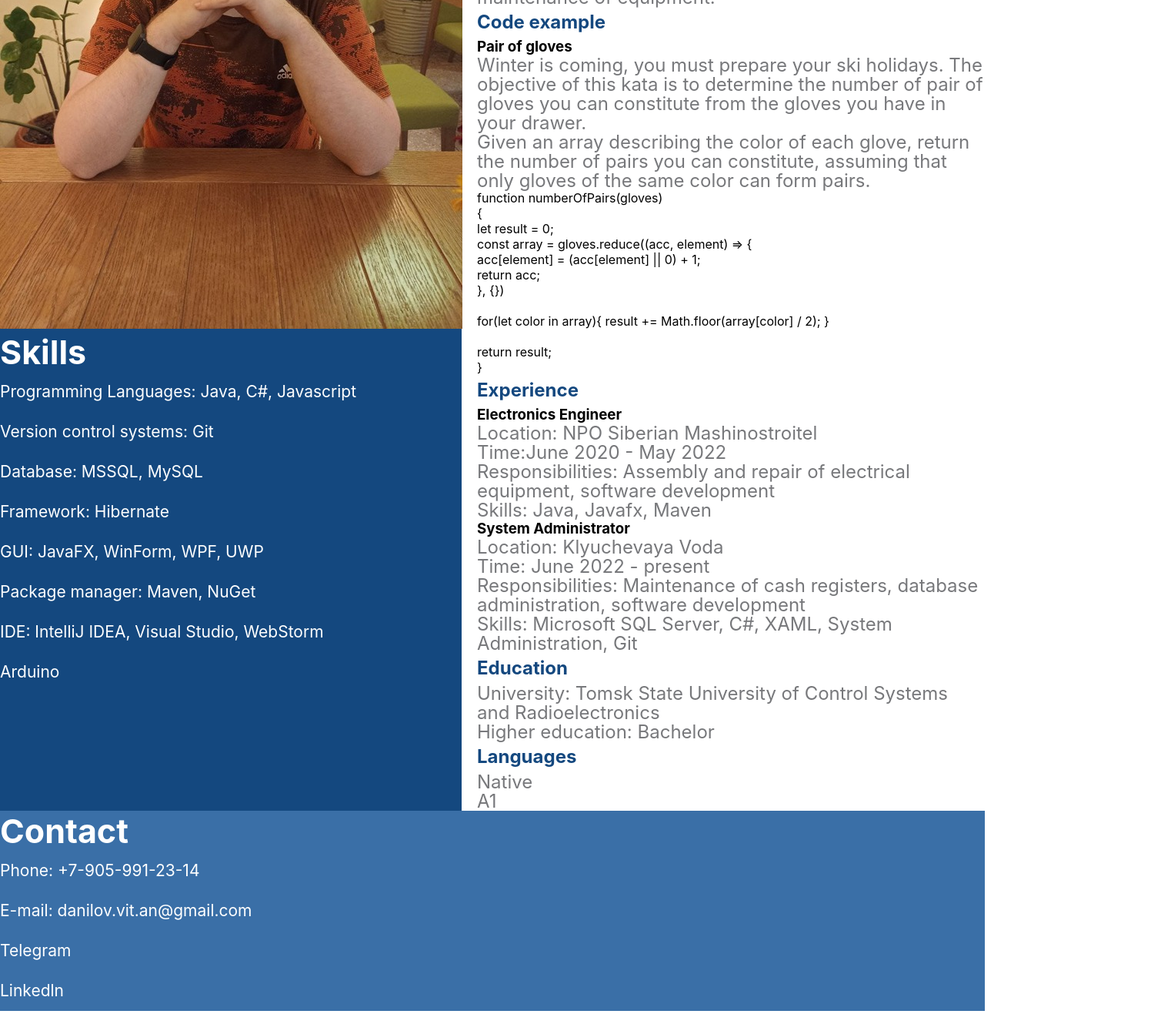
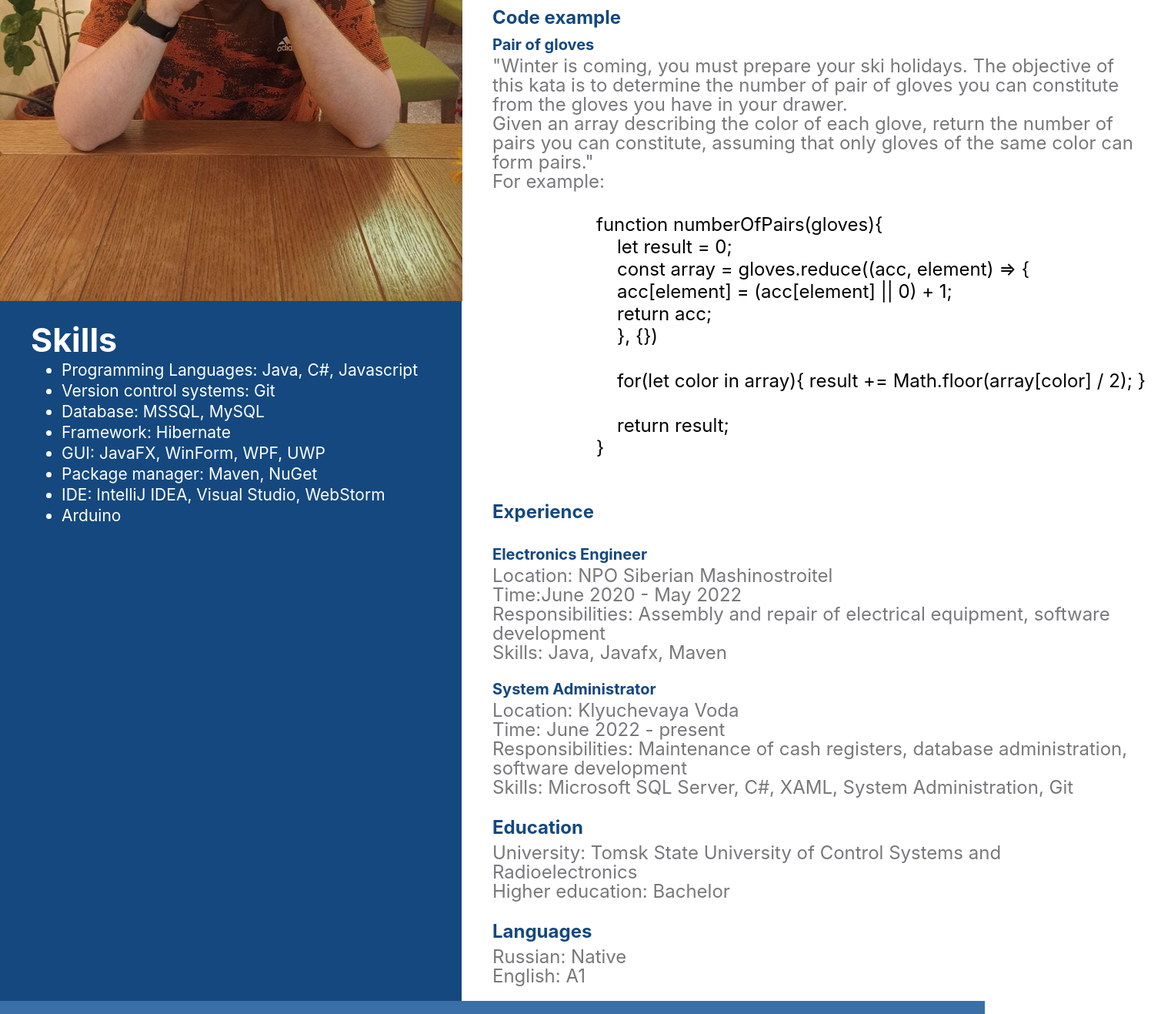
Before and after one commit to Vitalii23/rsschool-cv, a plain HTML site: page index.html in a window 1280 px wide. Shown: the part 453-1770 px from the top of the page at 77% size, 1509 px wide, since content can reach past the window. Drawn offline with Linux system fonts and the light colour scheme.

Commit message:
feat: refactory code and well done task

```diff
--- a/assets/styles/footer.css
+++ b/assets/styles/footer.css
@@ -1,6 +1,7 @@
 
 footer {
     background: #3a6fa7;
+    padding: 20px;
 }
 
 .cv_contact{
@@ -10,20 +11,19 @@ footer {
 
 .cv_contact_name{
     font-weight: 700;
-    font-size: 43px;
-    line-height: 52px;
+    font-size: 25px;
+    line-height: 20px;
     color: #FFFFFF;
 }
 
 .cv_contact_element{
     display: flex;
     flex-direction: column;
-    column-gap: 20px;
 }
 
 .cv_contact_info{
     font-weight: 400;
     font-size: 21px;
-    line-height: 52px;
+    line-height: 30px;
     color: #FFFFFF;
 }
--- a/assets/styles/header.css
+++ b/assets/styles/header.css
@@ -2,18 +2,18 @@
 nav{
     background: #3a6fa7;
     color: #FFFFFF;
-    padding: 29px 0;
+    padding: 12px 0;
 }
 
 .menu__list {
     display: flex;
     gap: 58px;
+    justify-content: center;
 }
 
 .menu__list a {
     font-weight: 500;
     font-size: 16px;
     font-style: normal;
-    line-height: 140%;
     color: #ffffff;
 }
--- a/assets/styles/style.css
+++ b/assets/styles/style.css
@@ -27,14 +27,20 @@ main{
     column-gap: 20px;
 }
 
+#skill {
+    padding: 20px 0;
+}
+
+#experience {
+    display: flex;
+    flex-direction: column;
+    gap: 20px;
+}
+
 section {
     width: 100%;
     display: flex;
     flex-direction: column;
-}
-
-.about{
-
 }
 
 .cv_info {
@@ -45,6 +51,8 @@ section {
 
 .cv_main {
     background: #FFFFFF;
+    padding: 20px;
+    gap: 20px;
 }
 
 .cv_name{
@@ -70,11 +78,22 @@ section {
     color: #14487F;
 }
 
+.cv_heading_lower{
+    font-weight: 700;
+    font-size: 20px;
+    line-height: 30px;
+    color: #14487F;
+}
+
 .cv_text{
     font-weight: 400;
     font-size: 24px;
     line-height: 25px;
     color: #77787B;
+}
+
+.cv_text_code{
+    font-size: 24px;
 }
 
 .cv_skill_name{
@@ -84,9 +103,14 @@ section {
     color: #FFFFFF;
 }
 
+.cv_skill_info{
+    padding-left: 40px;
+}
+
 .cv_skill_info li{
+    list-style: disc;
     font-weight: 400;
     font-size: 21px;
-    line-height: 52px;
+    line-height: 27px;
     color: #FFFFFF;
 }
--- a/index.html
+++ b/index.html
@@ -6,7 +6,6 @@
     <link rel="stylesheet" href="assets/styles/style.css">
     <link rel="stylesheet" href="assets/styles/header.css">
     <link rel="stylesheet" href="assets/styles/footer.css">
-    <link rel="script" href="script.js">
 </head>
 <body>
     <header>
@@ -38,10 +37,10 @@
             <div>
                 <img src="assets/images/me.jpg" alt="Me" height="800" width="601">
             </div>
-            <div>
-                <div class="skill">
+            <div class="cv_skill_info">
+                <div id="skill">
                     <h2 class="cv_skill_name">Skills</h2>
-                    <ol class="cv_skill_info">
+                    <ul class="cv_skill_info">
                         <li>Programming Languages: Java, C#, Javascript</li>
                         <li>Version control systems: Git</li>
                         <li>Database: MSSQL, MySQL</li>
@@ -50,44 +49,44 @@
                         <li>Package manager: Maven, NuGet</li>
                         <li>IDE: IntelliJ IDEA, Visual Studio, WebStorm</li>
                         <li>Arduino</li>
-                    </ol>
+                    </ul>
                 </div>
             </div>
         </section>
         <section class="cv_main">
             <h1 class="cv_name">Vitalii Danilov</h1>
             <p class="cv_post">System Administrator</p>
-            <div class="about">
+            <div id="about">
                 <h2 class="cv_heading">About Myself</h2>
                 <p class="cv_text">At this stage, my career path has received quite a few skills and abilities that have led me to what I am.
                     Through my position as an electronics engineer, I learned how to organize work so that it can be done on time, work in a team and get an engineering mindset.
                     Thanks to my knowledge of programming, I simplified some procedures that increased the efficiency of production, which taught me to be diligent and get my way.
                     Now I work as a system administrator, I study administration and system maintenance of equipment.</p>
             </div>
-            <div class="example">
+            <div id="example">
                 <h2 class="cv_heading">Code example</h2>
-                <h3>Pair of gloves</h3>
-                <p class="cv_text">Winter is coming, you must prepare your ski holidays. The objective of this kata is to determine the number of pair of gloves you can constitute from the gloves you have in your drawer.</p>
-                <p class="cv_text">Given an array describing the color of each glove, return the number of pairs you can constitute, assuming that only gloves of the same color can form pairs.</p>
-                <p><code>
-                    function numberOfPairs(gloves)<Br>
-                    {<Br>
-                    let result = 0;<Br>
-                    const array = gloves.reduce((acc, element) => {<Br>
-                    acc[element] = (acc[element] || 0) + 1;<Br>
-                    return acc;<Br>
-                    }, {})<Br>
-                    <Br>
-                    for(let color in array){ result += Math.floor(array[color] / 2); }<Br>
-                    <Br>
-                    return result;<Br>
-                    }<Br>
-                </code></p>
+                <h3 class="cv_heading_lower">Pair of gloves</h3>
+                <p class="cv_text">&quot;Winter is coming, you must prepare your ski holidays. The objective of this kata is to determine the number of pair of gloves you can constitute from the gloves you have in your drawer.</p>
+                <p class="cv_text">Given an array describing the color of each glove, return the number of pairs you can constitute, assuming that only gloves of the same color can form pairs.&quot;</p>
+                <p class="cv_text">For example: </p>
+                <pre class="cv_text_code"><code>
+                    function numberOfPairs(gloves){
+                        let result = 0;
+                        const array = gloves.reduce((acc, element) => {
+                        acc[element] = (acc[element] || 0) + 1;
+                        return acc;
+                        }, {})
+
+                        for(let color in array){ result += Math.floor(array[color] / 2); }
+
+                        return result;
+                    }
+                </code></pre>
             </div>
-            <div class="experience">
+            <div id="experience">
                 <h2 class="cv_heading">Experience</h2>
                 <div class="electronics_engineer">
-                    <h3>Electronics Engineer</h3>
+                    <h3 class="cv_heading_lower">Electronics Engineer</h3>
                     <div class="location">
                         <p class="cv_text">Location: NPO Siberian Mashinostroitel</p>
                     </div>
@@ -102,7 +101,7 @@
                     </div>
                 </div>
                 <div class="system_administrator">
-                    <h3>System Administrator</h3>
+                    <h3 class="cv_heading_lower">System Administrator</h3>
                     <div class="location">
                         <p class="cv_text">Location: Klyuchevaya Voda </p>
                     </div>
@@ -117,7 +116,7 @@
                     </div>
                 </div>
             </div>
-            <div class="education">
+            <div id="education">
                 <h2 class="cv_heading">Education</h2>
                 <div class="university">
                     <p class="cv_text">University: Tomsk State University of Control Systems and Radioelectronics</p>
@@ -126,13 +125,13 @@
                     <p class="cv_text">Higher education: Bachelor</p>
                 </div>
             </div>
-            <div class="languages">
+            <div id="languages">
                 <h2 class="cv_heading">Languages</h2>
                 <div class="russian">
-                    <p class="cv_text">Native</p>
+                    <p class="cv_text">Russian: Native</p>
                 </div>
                 <div class="english">
-                    <p class="cv_text">A1</p>
+                    <p class="cv_text">English: A1</p>
                 </div>
             </div>
         </section>
--- a/script.js
+++ /dev/null
@@ -1,6 +0,0 @@
-(function () {
-    let header = document.querySelector('h2');
-    for (let i = 0; i < header.length; i++){
-        header[i].setAttribute('data-content', header[i].innerHTML);
-    }
-})();
```
